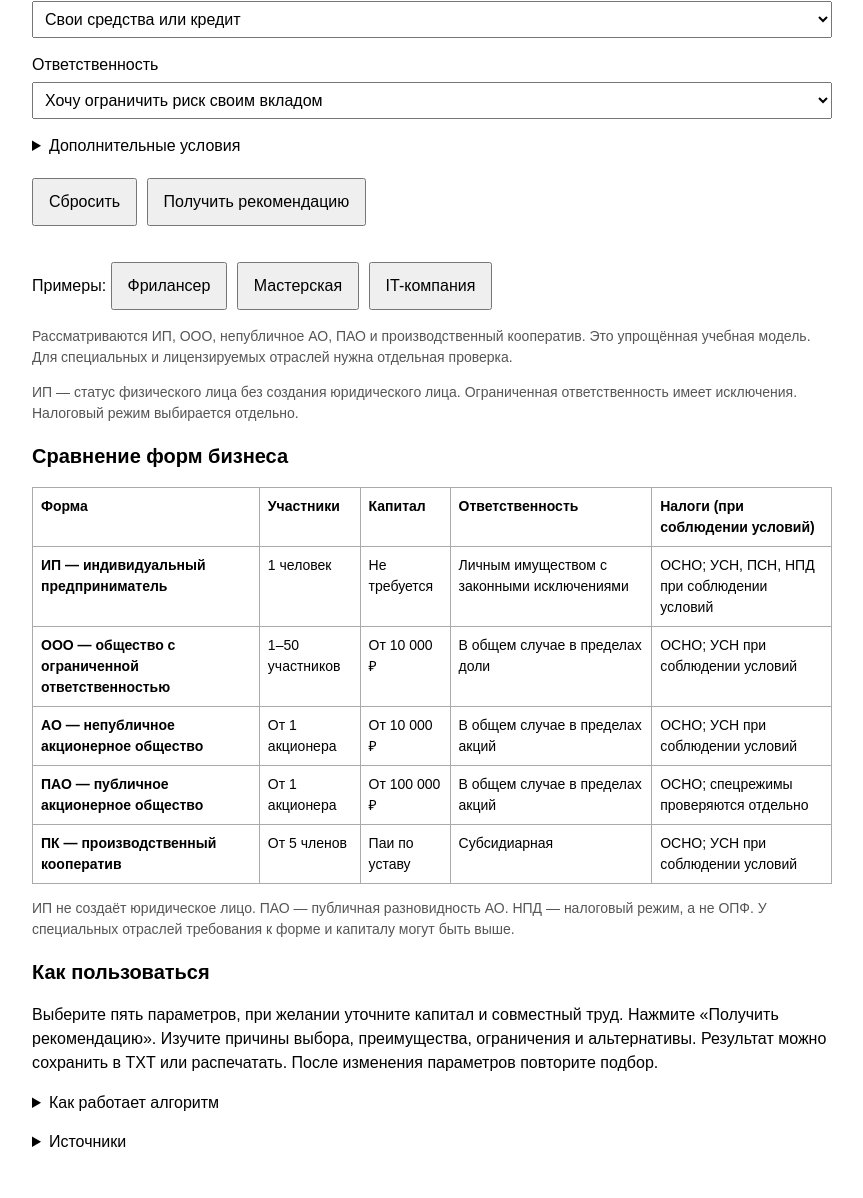
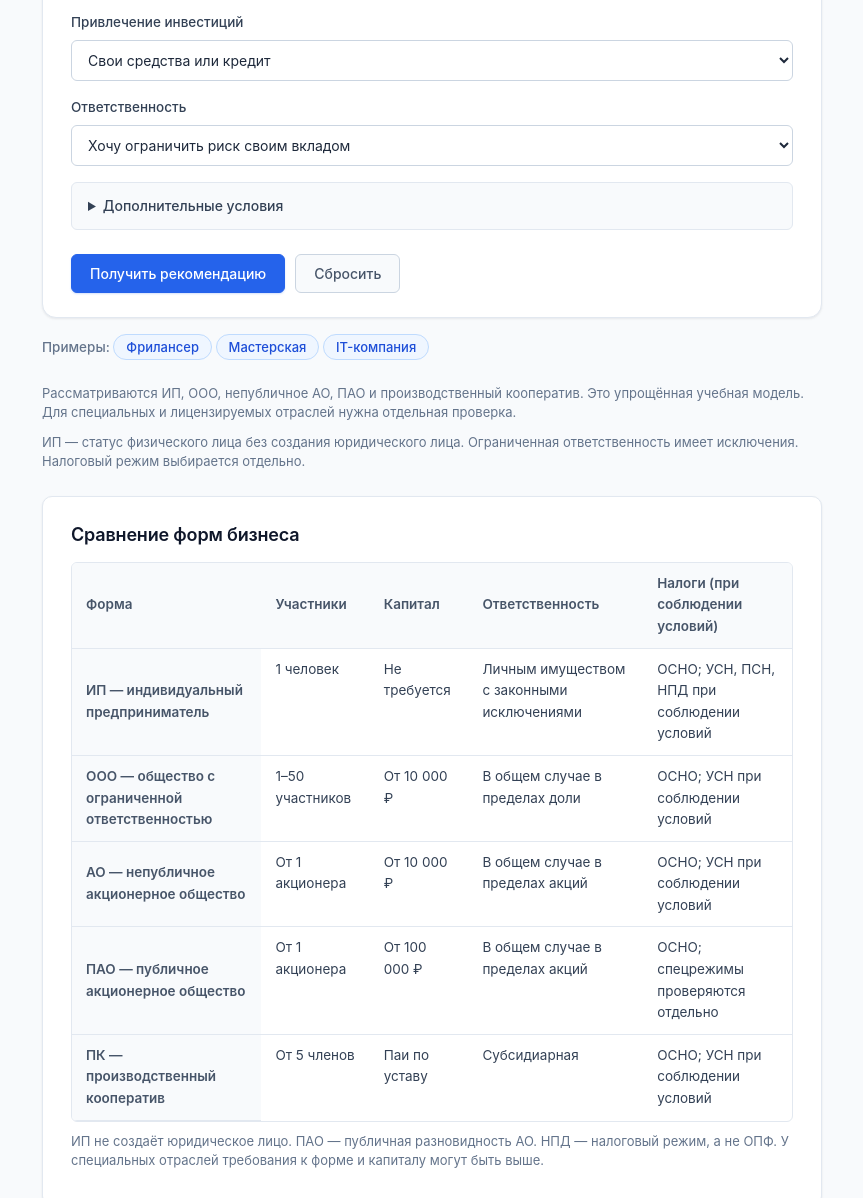
Before and after one commit to Alabaykin/opf-navigator, a plain HTML site: page dist/index.html in a window 1280 px wide. Shown: the part 400-1598 px from the top of the page, without its empty margins (208-1071 px from the left). Drawn offline with Linux system fonts and the light colour scheme.

Commit message:
подправил верстку, шрифты и оформление к защите проекта

```diff
--- a/dist/index.html
+++ b/dist/index.html
@@ -5,28 +5,362 @@
 <meta name="viewport" content="width=device-width, initial-scale=1">
 <title>Выбор формы бизнеса</title>
 <style>
-body { font-family: Arial, sans-serif; max-width: 800px; margin: 30px auto; padding: 0 15px; line-height: 1.5; }
-h1 { font-size: 24px; }
-h2 { font-size: 20px; }
-label { display: block; margin-top: 15px; }
-select, input { box-sizing: border-box; width: 100%; padding: 8px; margin-top: 5px; font: inherit; }
-button { margin-top: 20px; padding: 10px 15px; font: inherit; cursor: pointer; }
-#result { margin-top: 25px; padding: 15px; border: 1px solid #aaa; background: #f5f5f5; }
-.note { color: #555; font-size: 14px; }
+:root {
+  --bg: #f8fafc;
+  --card-bg: #ffffff;
+  --text: #1e293b;
+  --text-muted: #64748b;
+  --border: #e2e8f0;
+  --border-focus: #3b82f6;
+  --primary: #2563eb;
+  --primary-hover: #1d4ed8;
+  --accent-light: #eff6ff;
+  --accent-text: #1d4ed8;
+  --accent-border: #bfdbfe;
+  --radius-sm: 6px;
+  --radius-md: 10px;
+  --radius-lg: 14px;
+  --shadow-sm: 0 1px 3px rgba(15, 23, 42, 0.05), 0 1px 2px rgba(15, 23, 42, 0.03);
+  --shadow-md: 0 4px 6px -1px rgba(15, 23, 42, 0.06), 0 2px 4px -2px rgba(15, 23, 42, 0.04);
+}
 
-table { border-collapse: collapse; width: 100%; font-size: 14px; }
-th, td { border: 1px solid #aaa; padding: 8px; text-align: left; vertical-align: top; }
-.table-wrap { overflow-x: auto; }
-table { min-width: 650px; }
-input[type="checkbox"] { width: auto; }
-details { margin-top: 15px; }
-button { margin-right: 5px; }
-@media print { form, .examples, #actions, #comparison, .instructions { display: none; } body { max-width: none; } }
+* { box-sizing: border-box; }
+
+body {
+  font-family: -apple-system, BlinkMacSystemFont, "Segoe UI", Roboto, "Helvetica Neue", Arial, sans-serif;
+  background-color: var(--bg);
+  color: var(--text);
+  max-width: 820px;
+  margin: 0 auto;
+  padding: 40px 20px 60px;
+  line-height: 1.6;
+  -webkit-font-smoothing: antialiased;
+}
+
+header {
+  margin-bottom: 24px;
+}
+
+h1 {
+  font-size: 26px;
+  font-weight: 700;
+  color: #0f172a;
+  margin: 0 0 6px 0;
+  letter-spacing: -0.02em;
+}
+
+.subtitle {
+  color: var(--text-muted);
+  font-size: 15px;
+  margin: 0 0 20px 0;
+}
+
+h2 {
+  font-size: 18px;
+  font-weight: 600;
+  color: #0f172a;
+  margin: 0 0 12px 0;
+  letter-spacing: -0.01em;
+}
+
+h3 {
+  font-size: 16px;
+  font-weight: 600;
+  color: #0f172a;
+  margin: 18px 0 8px 0;
+}
+
+/* Form card */
+#form {
+  background: var(--card-bg);
+  border: 1px solid var(--border);
+  border-radius: var(--radius-lg);
+  padding: 24px 28px;
+  box-shadow: var(--shadow-sm);
+}
+
+label {
+  display: block;
+  font-size: 13.5px;
+  font-weight: 500;
+  color: #334155;
+  margin-top: 16px;
+  margin-bottom: 6px;
+}
+
+label:first-of-type {
+  margin-top: 0;
+}
+
+select, input[type="number"] {
+  width: 100%;
+  padding: 10px 12px;
+  font-size: 14px;
+  color: var(--text);
+  background: #ffffff;
+  border: 1px solid #cbd5e1;
+  border-radius: var(--radius-sm);
+  outline: none;
+  transition: border-color 0.15s ease, box-shadow 0.15s ease;
+  font-family: inherit;
+}
+
+select:focus, input[type="number"]:focus {
+  border-color: var(--border-focus);
+  box-shadow: 0 0 0 3px rgba(59, 130, 246, 0.15);
+}
+
+/* Accordion details */
+details {
+  background: #f8fafc;
+  border: 1px solid var(--border);
+  border-radius: var(--radius-sm);
+  padding: 12px 16px;
+  margin-top: 16px;
+  transition: background 0.15s ease;
+}
+
+details[open] {
+  background: #ffffff;
+}
+
+summary {
+  font-size: 14px;
+  font-weight: 500;
+  color: #334155;
+  cursor: pointer;
+  outline: none;
+  user-select: none;
+}
+
+summary:hover {
+  color: var(--primary);
+}
+
+.checkbox-label {
+  display: flex;
+  align-items: center;
+  gap: 8px;
+  font-size: 14px;
+  color: #334155;
+  cursor: pointer;
+  margin-top: 14px;
+}
+
+input[type="checkbox"] {
+  width: 16px;
+  height: 16px;
+  margin: 0;
+  accent-color: var(--primary);
+  cursor: pointer;
+}
+
+/* Buttons */
+.form-buttons {
+  display: flex;
+  gap: 10px;
+  margin-top: 24px;
+}
+
+button {
+  font-family: inherit;
+  font-size: 14px;
+  font-weight: 500;
+  padding: 10px 18px;
+  border-radius: var(--radius-sm);
+  cursor: pointer;
+  transition: all 0.15s ease;
+}
+
+button[type="submit"] {
+  background: var(--primary);
+  color: #ffffff;
+  border: 1px solid var(--primary);
+  box-shadow: 0 1px 2px rgba(37, 99, 235, 0.2);
+}
+
+button[type="submit"]:hover {
+  background: var(--primary-hover);
+  border-color: var(--primary-hover);
+}
+
+button[type="reset"] {
+  background: #f8fafc;
+  color: #475569;
+  border: 1px solid #cbd5e1;
+}
+
+button[type="reset"]:hover {
+  background: #f1f5f9;
+  color: #1e293b;
+}
+
+/* Examples pills */
+.examples {
+  margin: 16px 0 24px;
+  display: flex;
+  align-items: center;
+  gap: 8px;
+  flex-wrap: wrap;
+}
+
+.examples p {
+  margin: 0;
+  font-size: 13.5px;
+  font-weight: 500;
+  color: var(--text-muted);
+}
+
+.examples button {
+  background: var(--accent-light);
+  color: var(--accent-text);
+  border: 1px solid var(--accent-border);
+  border-radius: 20px;
+  padding: 4px 12px;
+  font-size: 13px;
+  margin: 0;
+}
+
+.examples button:hover {
+  background: #dbeafe;
+  border-color: #93c5fd;
+}
+
+/* Result box */
+#result {
+  background: var(--card-bg);
+  border: 1px solid var(--border);
+  border-left: 4px solid var(--primary);
+  border-radius: var(--radius-md);
+  padding: 24px 28px;
+  margin-top: 24px;
+  box-shadow: var(--shadow-md);
+  animation: fadeIn 0.2s ease-in;
+}
+
+@keyframes fadeIn {
+  from { opacity: 0; transform: translateY(4px); }
+  to { opacity: 1; transform: translateY(0); }
+}
+
+#result h2 {
+  color: #0f172a;
+  border-bottom: 1px solid var(--border);
+  padding-bottom: 10px;
+  margin-bottom: 16px;
+}
+
+#result ul {
+  padding-left: 20px;
+  margin: 6px 0 14px 0;
+  color: #334155;
+}
+
+#result li {
+  margin-bottom: 4px;
+}
+
+#actions {
+  display: flex;
+  gap: 10px;
+  margin-top: 20px;
+  padding-top: 16px;
+  border-top: 1px solid var(--border);
+}
+
+#actions button {
+  background: #f8fafc;
+  color: #334155;
+  border: 1px solid #cbd5e1;
+  font-size: 13.5px;
+  padding: 8px 14px;
+}
+
+#actions button:hover {
+  background: #f1f5f9;
+  border-color: #94a3b8;
+}
+
+/* Comparison and instructions */
+#comparison, .instructions {
+  background: var(--card-bg);
+  border: 1px solid var(--border);
+  border-radius: var(--radius-md);
+  padding: 24px 28px;
+  margin-top: 24px;
+  box-shadow: var(--shadow-sm);
+}
+
+.table-wrap {
+  overflow-x: auto;
+  border: 1px solid var(--border);
+  border-radius: var(--radius-sm);
+  margin-top: 12px;
+}
+
+table {
+  border-collapse: collapse;
+  width: 100%;
+  min-width: 650px;
+  font-size: 13.5px;
+}
+
+th {
+  background: #f8fafc;
+  color: #475569;
+  font-weight: 600;
+  text-align: left;
+  padding: 10px 14px;
+  border-bottom: 1px solid var(--border);
+}
+
+td {
+  padding: 10px 14px;
+  text-align: left;
+  vertical-align: top;
+  border-bottom: 1px solid var(--border);
+  color: #334155;
+}
+
+tbody tr:last-child td {
+  border-bottom: none;
+}
+
+tbody tr:hover {
+  background: #fafafa;
+}
+
+.note {
+  color: var(--text-muted);
+  font-size: 13px;
+  line-height: 1.5;
+  margin: 10px 0;
+}
+
+/* Print mode */
+@media print {
+  body {
+    background: #ffffff;
+    padding: 0;
+    max-width: none;
+  }
+  form, .examples, #actions, #comparison, .instructions, .note, header {
+    display: none !important;
+  }
+  #result {
+    border: none;
+    box-shadow: none;
+    padding: 0;
+    margin: 0;
+  }
+}
 </style>
 </head>
 <body>
-<h1>Выбор организационно-правовой формы</h1>
-<p>Учебный инструмент для выбора формы бизнеса в России.</p>
+<header>
+  <h1>Выбор организационно-правовой формы</h1>
+  <p class="subtitle">Учебный инструмент для выбора формы бизнеса в России</p>
+</header>
 <form id="form">
 <label for="activity">Вид деятельности</label>
 <select id="activity">
@@ -63,11 +397,13 @@ button { margin-right: 5px; }
 <summary>Дополнительные условия</summary>
 <label for="capital">Доступно для уставного капитала, рублей (необязательно)</label>
 <input id="capital" type="number" min="0" max="1000000000000" step="0.01" placeholder="Не определено">
-<label><input id="teamwork" type="checkbox"> Участники будут совместно работать в общем деле</label>
+<label class="checkbox-label"><input id="teamwork" type="checkbox"> <span>Участники будут совместно работать в общем деле</span></label>
 <p class="note">Капитал — вклад в компанию, а не весь бюджет запуска. Совместное участие нужно для проверки кооперативной модели.</p>
 </details>
-<button type="reset">Сбросить</button>
-<button type="submit">Получить рекомендацию</button>
+<div class="form-buttons">
+  <button type="submit">Получить рекомендацию</button>
+  <button type="reset">Сбросить</button>
+</div>
 </form>
 
 <div class="examples">
```
